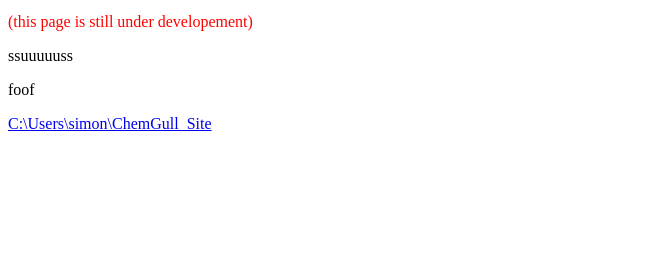
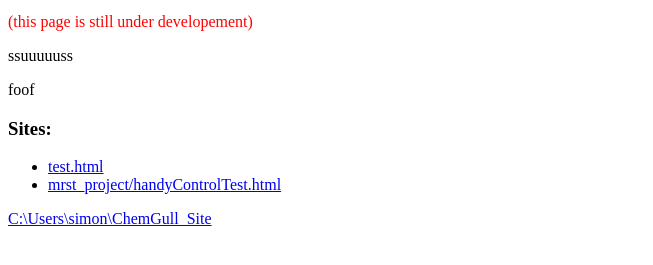
Before and after one commit to ChemistryGull/chemistrygull.github.io, a plain HTML site: page index.html in a window 1280 px wide. Shown: the part 101-366 px from the top of the page, without its empty margins (0-653 px from the left). Drawn offline with Linux system fonts and the light colour scheme.

Commit message:
Updated to vertical

```diff
--- a/index.html
+++ b/index.html
@@ -14,6 +14,13 @@
     <p>ssuuuuuss</p>
     <p>foof</p>
 
+
+    <h3>Sites:</h3>
+    <ul>
+      <li><a href="test.html">test.html</a></li>
+      <li><a href="mrst_project/handyControlTest.html">mrst_project/handyControlTest.html</a></li>
+    </ul>
+
     <a href="C:\Users\simon\ChemGull_Site">C:\Users\simon\ChemGull_Site</a>
 
   </body>
```
Also changed, not shown: mrst_project/handyControlTest.html (+8 -4 lines).
